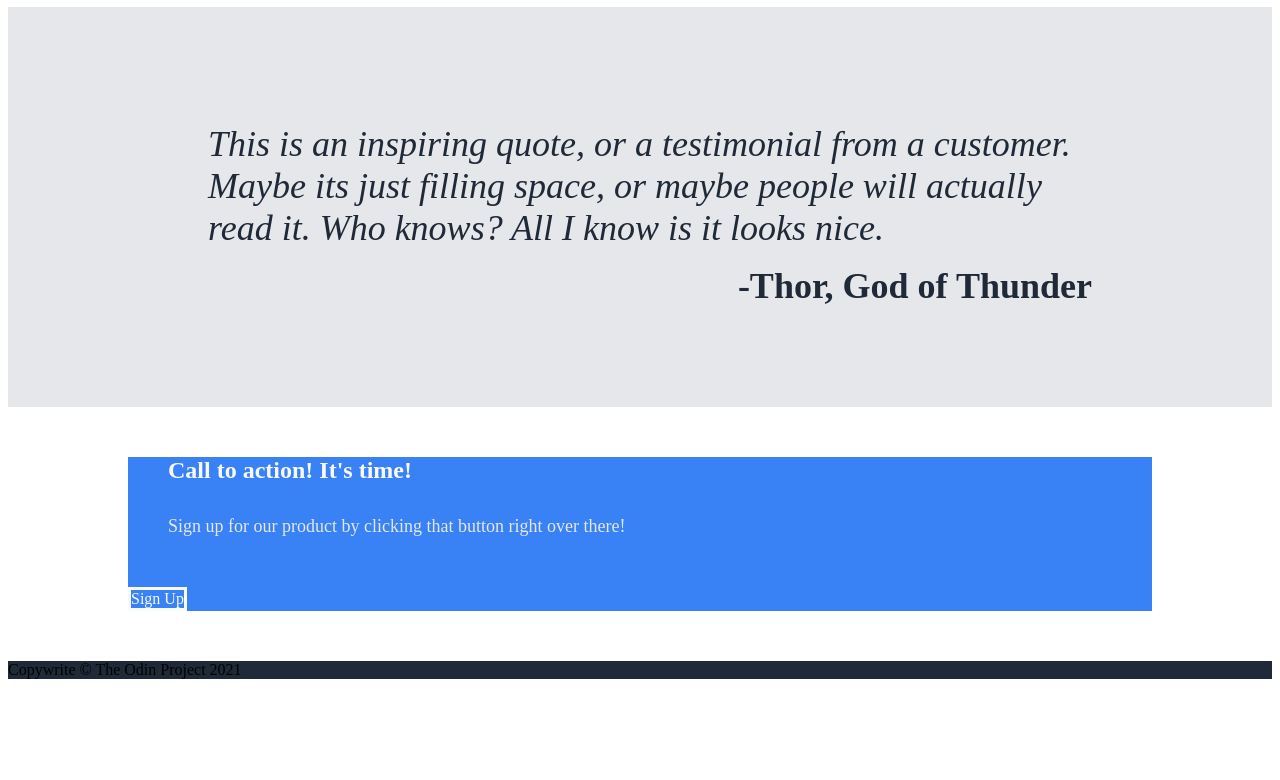
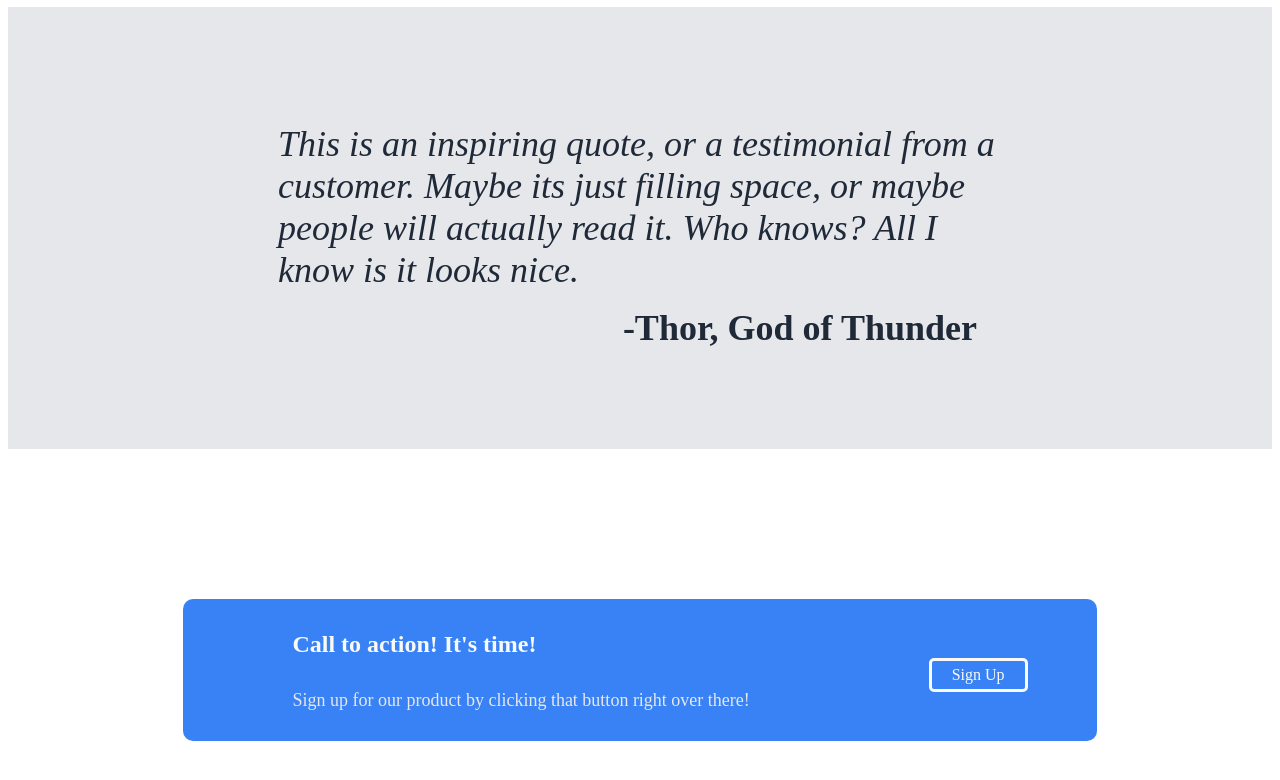
Before and after one commit to cmndrqueso/landing-page-project, a plain HTML site: page index.html in a window 1280 px wide. Shown: the part 820-1600 px from the top of the page. Before the commit the page ends 1507 px from the top, so only its background shows below. Drawn offline with Linux system fonts and the light colour scheme.

Commit message:
finished up CTA and tweeked sizing of other content

```diff
--- a/css/style.css
+++ b/css/style.css
@@ -115,35 +115,53 @@ h3{
 .quoteBlock {
     display: flex;
     flex-direction: column;
-    margin: 100px 160px;
+    margin: 100px 230px;
 }
 blockquote {
     justify-self: center;
 }
 figcaption {
     text-align: right;
-    padding-right: 20px;
+    padding-right: 65px;
 }
 /*Call to Action */
 .ctaSection{
+    display: flex;
     background-color: #3882f6;
     height: fit-content;
-    margin: 50px 120px;
+    margin: 150px 175px;
+    justify-content: space-around;
+    border-radius: 10px;
 }
 .ctaText{
-    margin: 50px 40px;
+    margin: 10px 40px;
+    margin-bottom: 30px;
+    margin-top: 0px;
 }
 .buttonTwo{
+    align-self: center;
     border: #f9faf8;
+    border-radius: 5px;
     border-style: solid;
+    padding: 5px 20px;
+    margin-top: 10px;
+
     width: fit-content;
+    height: fit-content;
+
 }
 
 /*Footer */
+footer {
+    margin-top: 50px;
+    width: 100%;
+    height: 100px;
+}
 
 /*Style Classes */
 .background{
     background-color: #1f2937;
+    color: #f9faf8;
 }
 .secondaryText{
     color:#e5e7eb;
```
